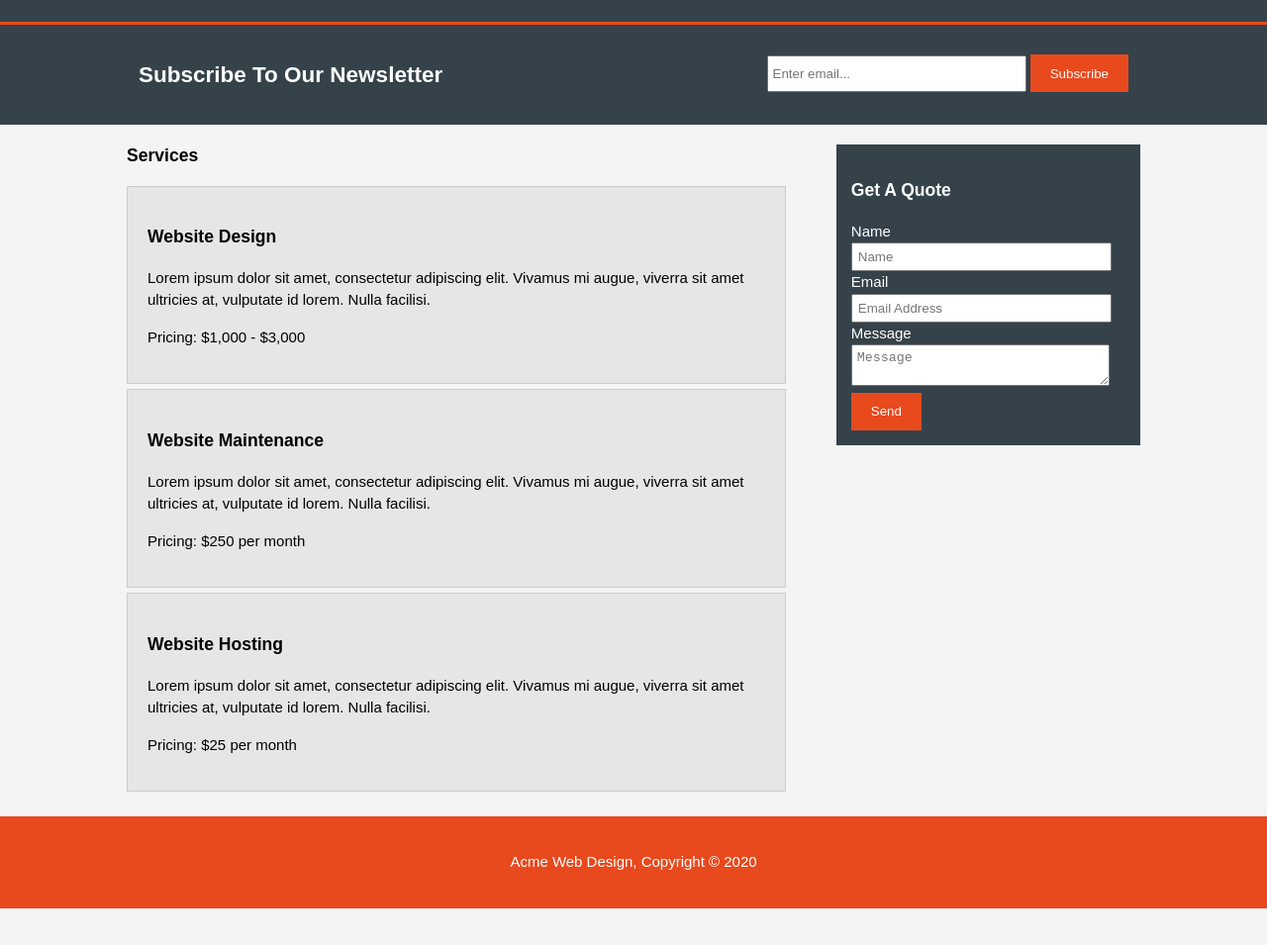
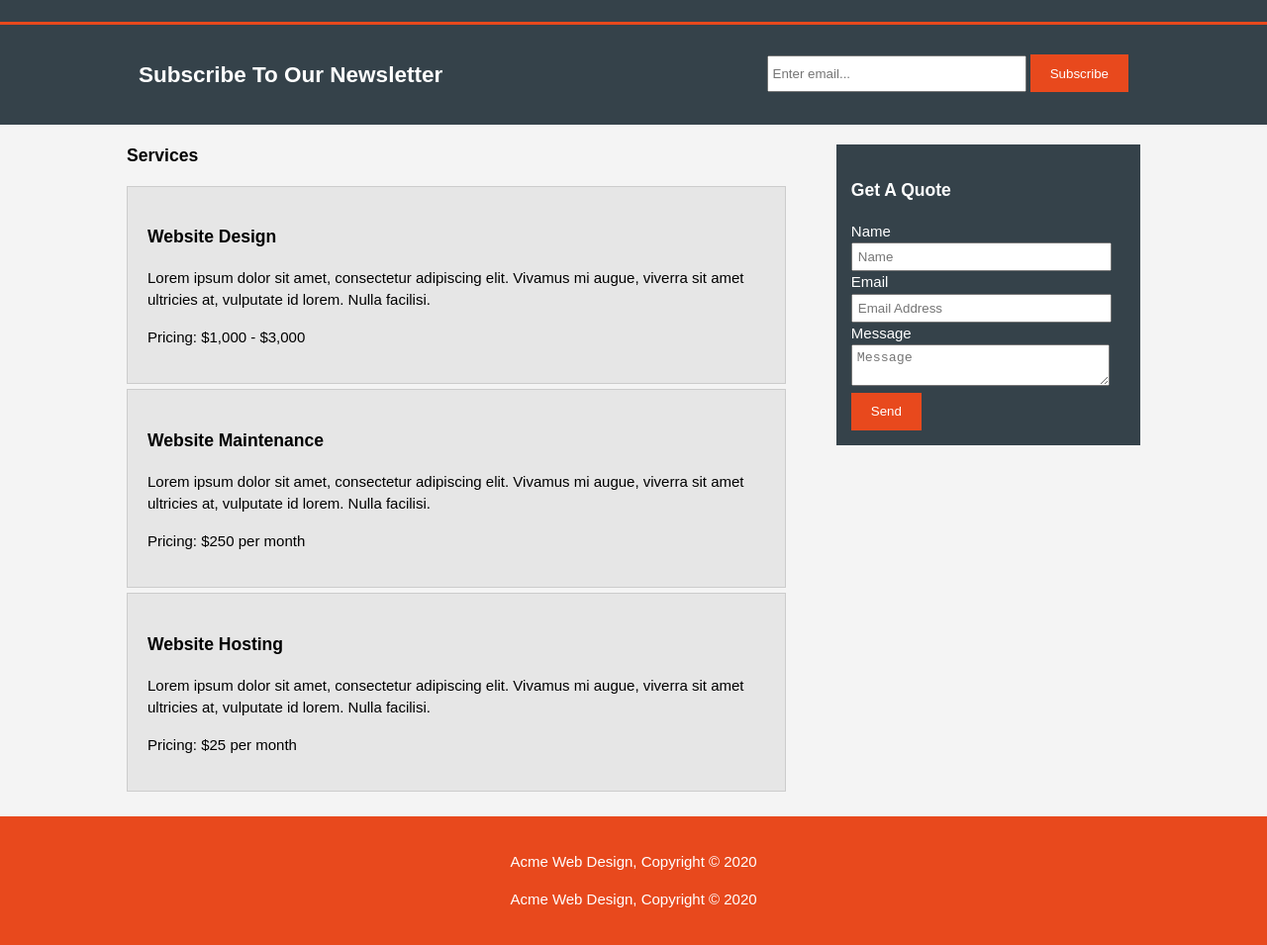
Before and after one commit to MesutBE/acme-web-design, a plain HTML site: page services.html in a window 1280 px wide. Shown: the part 78-1033 px from the top of the page at 99% size. Before the commit the page ends 996 px from the top, so only its background shows below. Drawn offline with Linux system fonts and the light colour scheme.

Commit message:
control something
control something will be deleted

```diff
--- a/services.html
+++ b/services.html
@@ -83,6 +83,7 @@
     </section>
     <footer>
         <p>Acme Web Design, Copyright &copy; 2020</p>
+        <p>Acme Web Design, Copyright &copy; 2020</p>
     </footer>
 
 </body>
```
